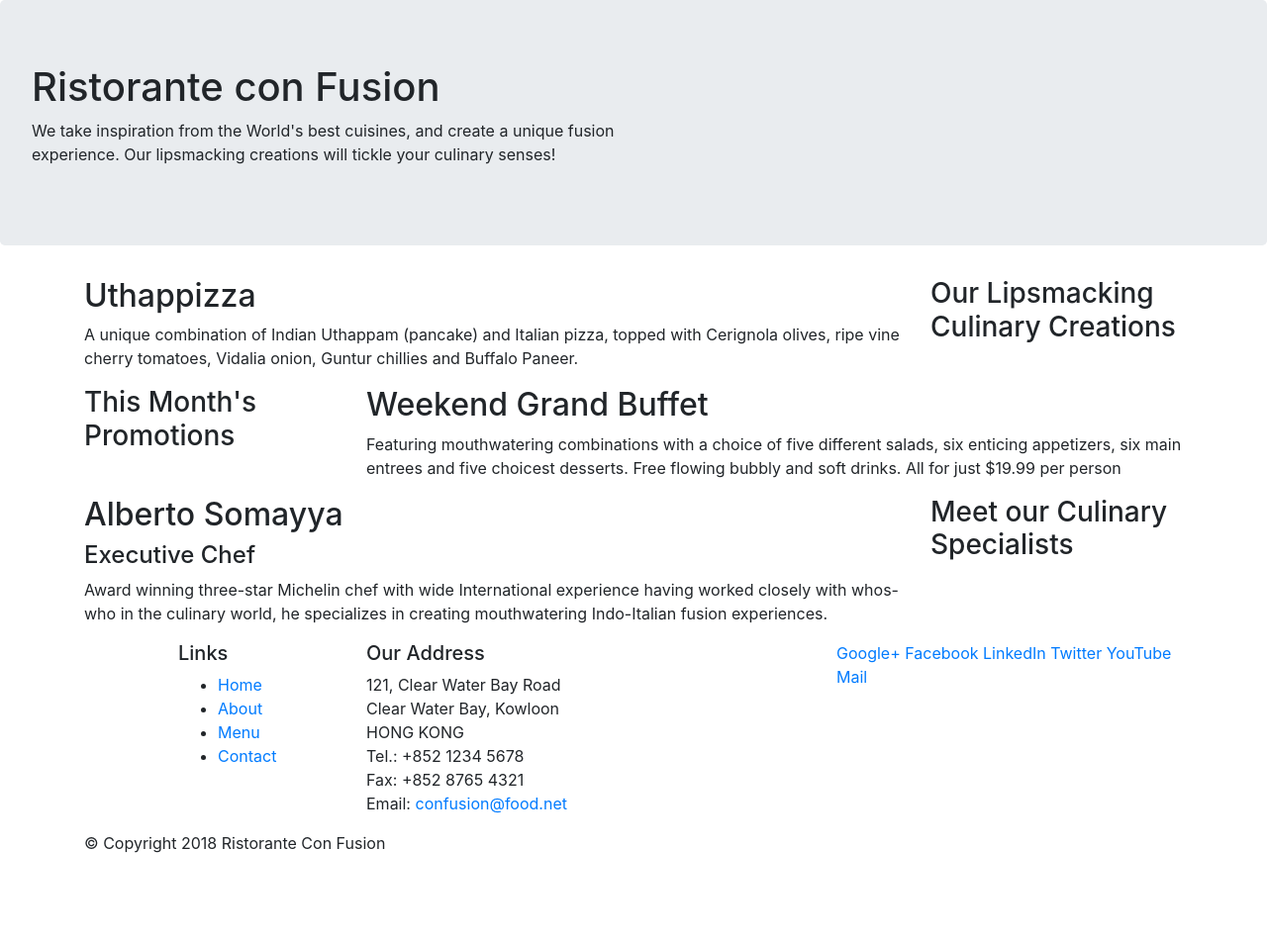
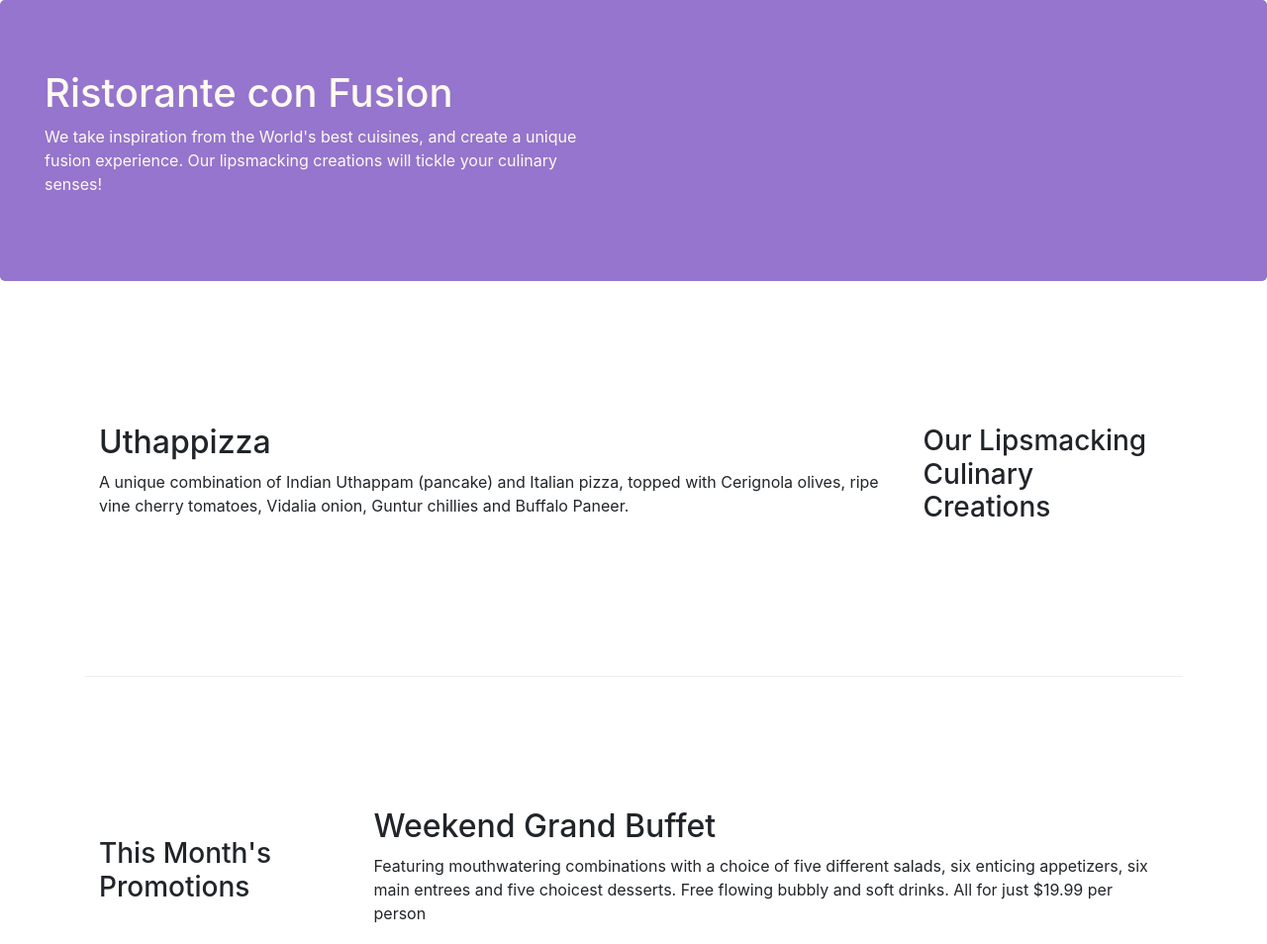
Before and after one commit to MichaelSsSs88/WebFullStackJavaScript, a website: page WebCoursera/conFusion/index.html in a window 1280 px wide. Shown: the top 954 px of the page at 99% size. Before the commit the page ends 880 px from the top, so only its background shows below. Drawn offline with nearby package versions, Linux system fonts and the light colour scheme.

Commit message:
Bootstrap Grid Part Two

```diff
--- /dev/null
+++ b/WebCoursera/conFusion/css/styles.css
@@ -0,0 +1,29 @@
+.row-header {
+    margin: 0px auto;
+    padding: 0px auto;
+}
+
+.row-content {
+    margin: 0px auto;
+    padding: 50px 0px 50px 0px;
+    border-bottom: 1px ridge;
+    min-height: 400px;
+}
+
+.footer {
+    background-color: #D1c4e9;
+    margin: 0px auto;
+    padding: 20px 0px 20px 0px;
+}
+
+.jumbotron {
+    padding: 70px 30px 70px 30px;
+    margin: 0px auto;
+    background-color: #9575cd;
+    color: floralwhite;
+}
+
+.address {
+    font-size: 80%;
+    color: #0f0f0f;
+}
--- a/WebCoursera/conFusion/index.html
+++ b/WebCoursera/conFusion/index.html
@@ -9,6 +9,7 @@
     <!-- Bootstrap CSS -->
     <link rel="stylesheet" href="https://stackpath.bootstrapcdn.com/bootstrap/4.3.1/css/bootstrap.min.css" integrity="sha384-ggOyR0iXCbMQv3Xipma34MD+dH/1fQ784/j6cY/iJTQUOhcWr7x9JvoRxT2MZw1T" crossorigin="anonymous">
     <link rel="stylesheet" href="node_modules/bootstrap/dist/css/bootstrap.min.css">
+    <link rel="stylesheet" href="css/styles.css">
     <title>Ristorante Con Fusion</title>
 </head>
 
@@ -16,7 +17,7 @@
 
     <header class="jumbotron">
         <div class="continer">
-            <div class="row">
+            <div class="row row-header">
                 <div class="col-12 col-sm-6">
                     <h1>Ristorante con Fusion</h1>
                     <p>We take inspiration from the World's best cuisines, and create a unique fusion experience. Our lipsmacking creations will tickle your culinary senses!</p>
@@ -28,7 +29,7 @@
     </header>
 
     <div class="container">
-        <div class="row">
+        <div class="row row-content align-items-center">
             <div class="col-12 col-sm-4 order-sm-last col-md-3">
                 <h3>Our Lipsmacking Culinary Creations</h3>
             </div>
@@ -39,7 +40,7 @@
         </div>
 
 
-        <div class="row">
+        <div class="row row-content align-items-center">
             <div class="col-12 col-sm-4 col-md-3">
                 <h3>This Month's Promotions</h3>
             </div>
@@ -49,7 +50,7 @@
             </div>
         </div>
 
-        <div class="row">
+        <div class="row row-content align-items-center">
             <div class="col-12 col-sm-4 order-sm-last col-md-3">
                 <h3>Meet our Culinary Specialists</h3>
             </div>
@@ -61,12 +62,12 @@
         </div>
     </div>
 
-    <footer>
+    <footer class="footer">
         <div class="container">
             <div class="row">
                 <div class="col-4 offset-1 col-sm-2">
                     <h5>Links</h5>
-                    <ul>
+                    <ul class="list-unstyled">
                         <li><a href="#">Home</a></li>
                         <li><a href="#">About</a></li>
                         <li><a href="#">Menu</a></li>
@@ -75,7 +76,7 @@
                 </div>
                 <div class="col-7 col-sm-5">
                     <h5>Our Address</h5>
-                    <address>
+                    <address class="address">
 		              121, Clear Water Bay Road<br>
 		              Clear Water Bay, Kowloon<br>
 		              HONG KONG<br>
@@ -84,8 +85,8 @@
 		              Email: <a href="mailto:confusion@food.net">confusion@food.net</a>
 		           </address>
                 </div>
-                <div class="col-12 col-sm-4">
-                    <div>
+                <div class="col-12 col-sm-4 align-self-center">
+                    <div class="text-center">
                         <a href="http://google.com/+">Google+</a>
                         <a href="http://www.facebook.com/profile.php?id=">Facebook</a>
                         <a href="http://www.linkedin.com/in/">LinkedIn</a>
@@ -95,7 +96,7 @@
                     </div>
                 </div>
             </div>
-            <div class="row">
+            <div class="row justify-content-center">
                 <div class="col-auto">
                     <p>© Copyright 2018 Ristorante Con Fusion</p>
                 </div>
```
